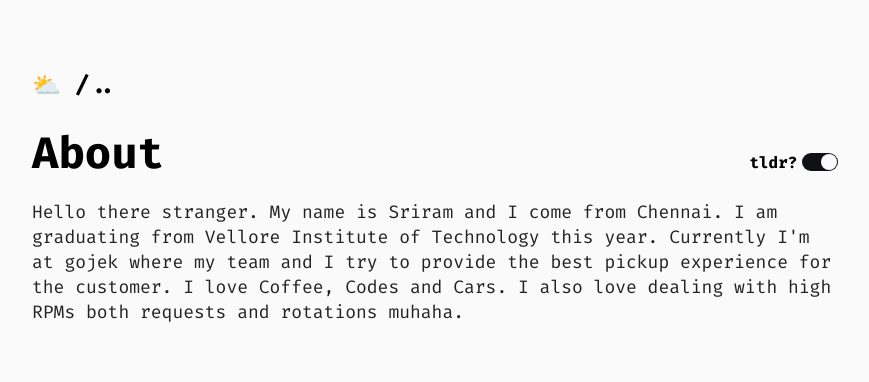
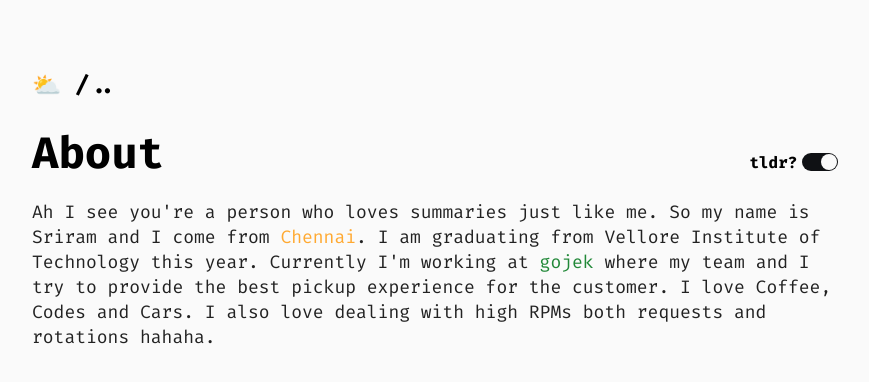
Before and after one commit to digi0ps/.com, a React (Create React App) app: page /whoami in a window 1280 px wide. Both pictures are taken after a click on the element 858 px from the left and 162 px from the top of the page. Shown: the top 382 px of the page, without its empty margins (38-907 px from the left). Built offline with nearby package versions, Linux system fonts and the light colour scheme; no server answers.

Commit message:
Add links in tdlr article.

```diff
--- a/src/components/whoami/long-article.jsx
+++ b/src/components/whoami/long-article.jsx
@@ -15,12 +15,12 @@ function LongArticle() {
         choice of frameworks.
       </p>
       <p>
-        Currently I'm at <OLA href="https://www.gojek.io/">gojek</OLA> where we
-        try to provide the best pickup experience for the customer, which means
-        I look at latitudes and longitudes everyday. My daily work includes
-        dealing with numerous distributed systems written in Clojure, Golang,
-        and Ruby, pulling messages from Kafka, looking at graphs crossing 100k
-        rpm and writing clean readable code.
+        Currently I'm working at <OLA href="https://www.gojek.io/">gojek</OLA>{" "}
+        where we try to provide the best pickup experience for the customer,
+        which means I look at latitudes and longitudes everyday. My daily work
+        includes dealing with numerous distributed systems written in Clojure,
+        Golang, and Ruby, pulling messages from Kafka, looking at graphs
+        crossing 100k rpm and writing clean readable code.
       </p>
       <p>
         Apart from work, I love COFFEE. I love to savour and make various
--- a/src/components/whoami/short-article.jsx
+++ b/src/components/whoami/short-article.jsx
@@ -1,14 +1,18 @@
 import React from "react";
+import { OLA } from "../common";
 
 function ShortArticle() {
   return (
     <article>
       <p>
-        Hello there stranger. My name is Sriram and I come from Chennai. I am
+        Ah I see you're a person who loves summaries just like me. So my name is
+        Sriram and I come from{" "}
+        <OLA href="https://en.wikipedia.org/wiki/Chennai">Chennai</OLA>. I am
         graduating from Vellore Institute of Technology this year. Currently I'm
-        at gojek where my team and I try to provide the best pickup experience
-        for the customer. I love Coffee, Codes and Cars. I also love dealing
-        with high RPMs both requests and rotations muhaha.
+        working at <OLA href="https://www.gojek.io/">gojek</OLA> where my team
+        and I try to provide the best pickup experience for the customer. I love
+        Coffee, Codes and Cars. I also love dealing with high RPMs both requests
+        and rotations hahaha.
       </p>
     </article>
   );
```
